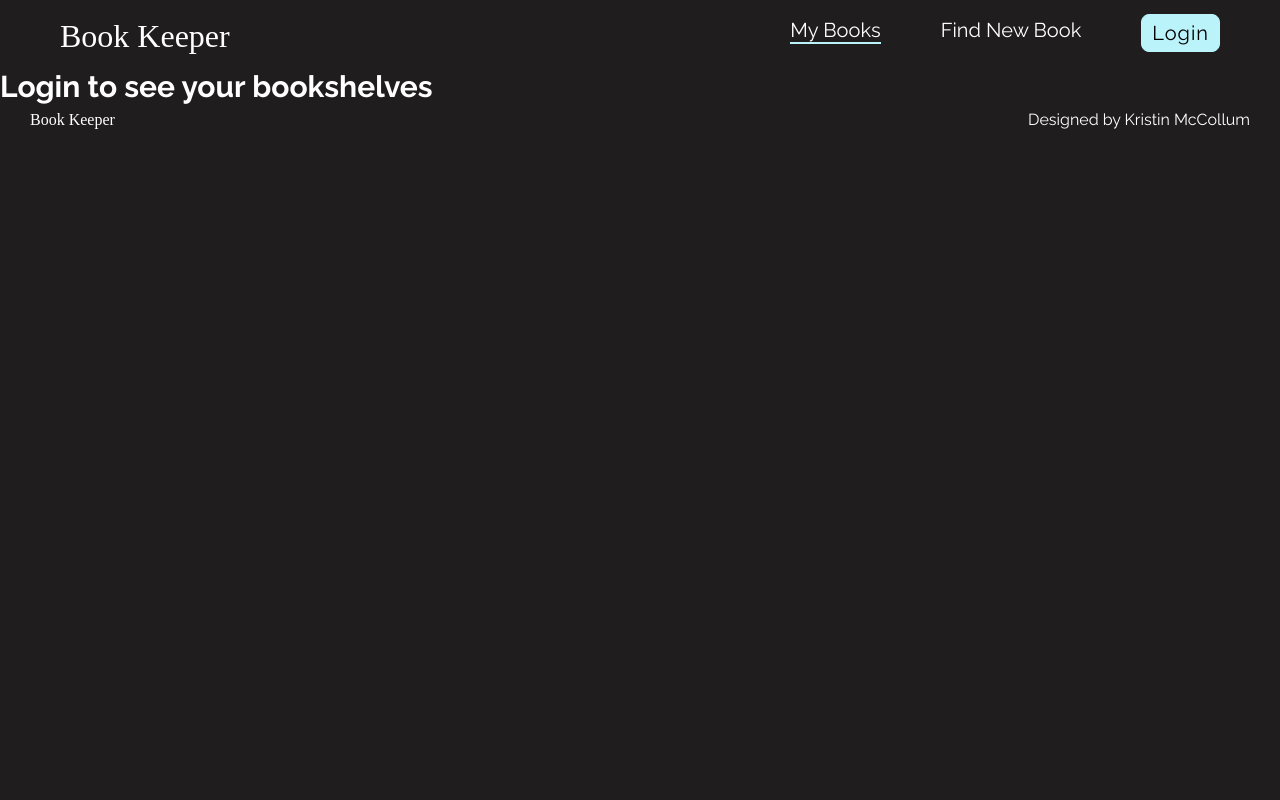
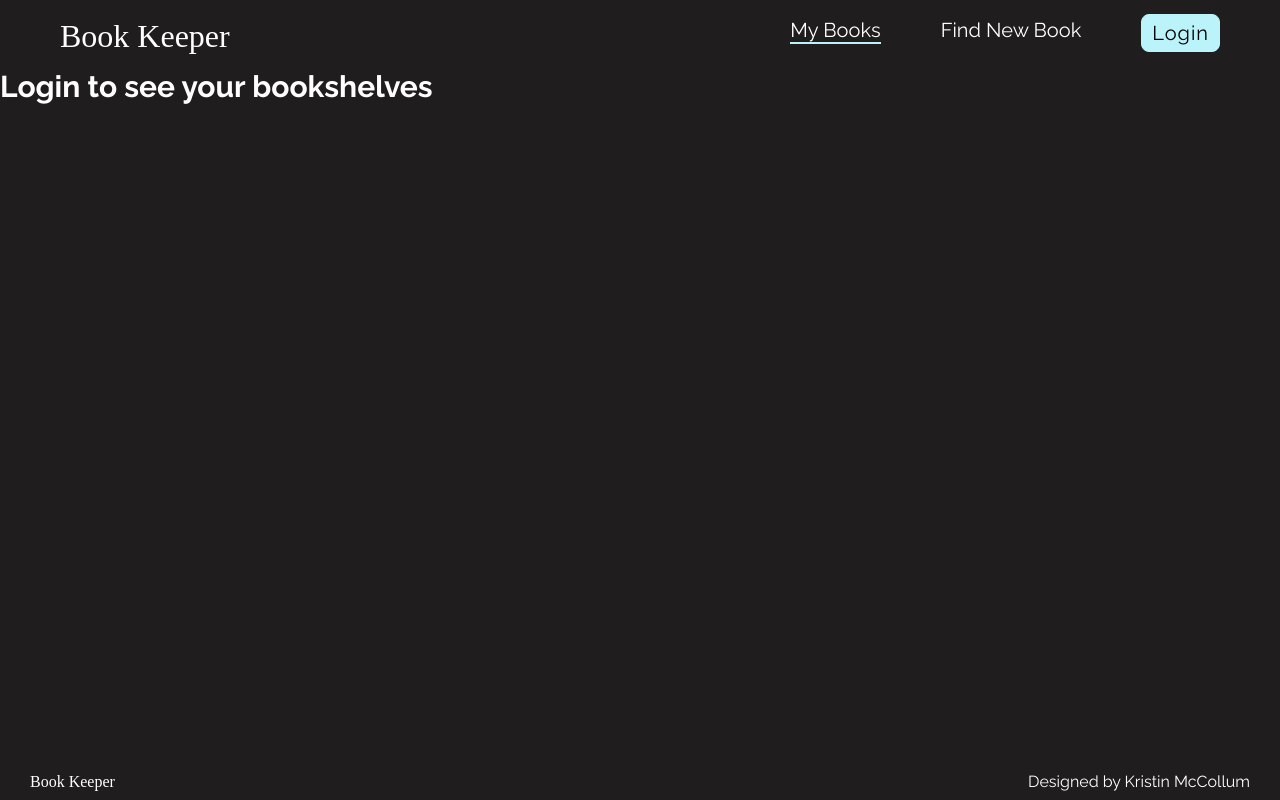
Before and after one commit to kristinmc42/BookKeeperFullstackHeroku, a React (Create React App) app in the folder client/: page /books in a window 1280 px wide. Built offline with nearby package versions, Linux system fonts and the light colour scheme; a web font is replaced by a local one.

Commit message:
added containers to root layout to keep footer at bottom

```diff
--- a/client/src/layouts/RootLayout.tsx
+++ b/client/src/layouts/RootLayout.tsx
@@ -1,11 +1,15 @@
 import React from "react";
 import { Outlet } from "react-router-dom";
+
+//components
 import Nav from "../components/Nav";
 import Footer from "../components/Footer";
+import styled from "styled-components";
 
 const RootLayout: React.FC = () => {
   return (
-    <>
+    <PageContainer>
+      <Wrapper>
       <header>
         <Nav />
       </header>
@@ -14,9 +18,21 @@ const RootLayout: React.FC = () => {
         <Outlet />
       </main>
 
+      </Wrapper>
+
       <Footer />
-    </>
+    </PageContainer>
   );
 };
 
 export default RootLayout;
+
+//styled component
+const Wrapper = styled.div`
+`
+const PageContainer = styled.div`
+  min-height: 100vh;
+  display: flex;
+  flex-direction: column;
+  justify-content: space-between;
+`;
--- a/client/src/pages/Books.tsx
+++ b/client/src/pages/Books.tsx
@@ -12,6 +12,7 @@ import useAllBooksInDb from "../hooks/useAllBooksInDb";
 
 // types
 import { DbBookInfo } from "../types";
+import { device } from "../styles/Breakpoints";
 
 // gets all users book from db and displays them
 // user can filter books displayed by bookshelf(status)
@@ -150,6 +151,7 @@ const ListItem = styled.li`
   margin: 20px auto;
   height: 100%;
 
+
   @media (orientation: landscape) and (hover: none) and (pointer: coarse) and (max-width: 1023px) {
   }
 `;
@@ -160,4 +162,9 @@ const BookList = styled.ul`
   grid-template-rows: repeat(1fr);
   align-items: stretch;
   gap: 0.5em;
+
+  @media ${device.mobileM}{
+    padding: 0.5em;
+
+  }
 `;
```
